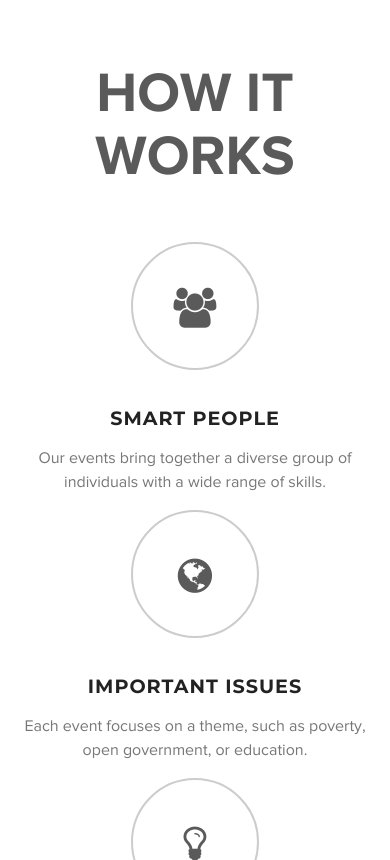
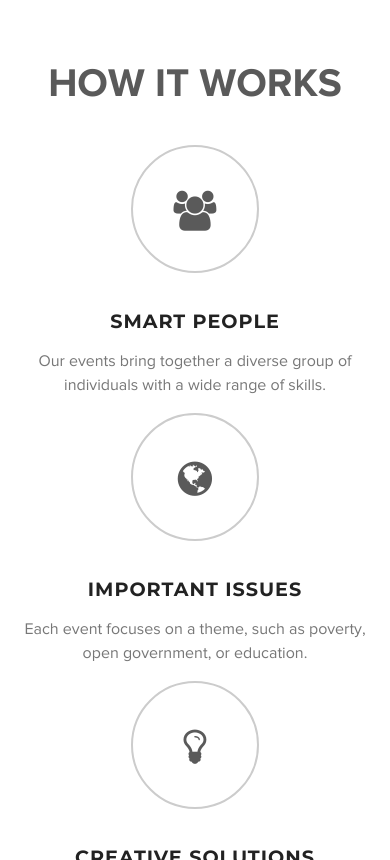
Before and after one commit to pbusswood/changehack, a plain HTML site: page index.html in a window 390 px wide. Shown: the part 844-1704 px from the top of the page. Drawn offline with nearby package versions, Linux system fonts and the light colour scheme.

Commit message:
Adding media queries for header font-size and subscribe form

```diff
--- a/css/sass/style.scss
+++ b/css/sass/style.scss
@@ -200,6 +200,10 @@ section {
     font-size: 3.5em;
     text-transform: uppercase;
     margin: 0 0 0.5em;
+
+    @include media($mobile) {
+      font-size: 2.5em;
+    }
   }
 
   &.centered {
@@ -351,6 +355,10 @@ section {
 .subscribe-header {
   @include span-columns(6);
 
+  @include media($tablet) {
+    @include span-columns(8);
+  }
+
   span {
     font-weight: 400;
   }
@@ -359,6 +367,10 @@ section {
 .subscribe-form {
   @include span-columns(6);
   @include omega;
+
+  @include media($tablet) {
+    @include span-columns(8);
+  }
 
   input {
     height: 60px;
```
Also changed, not shown: css/style.css.
